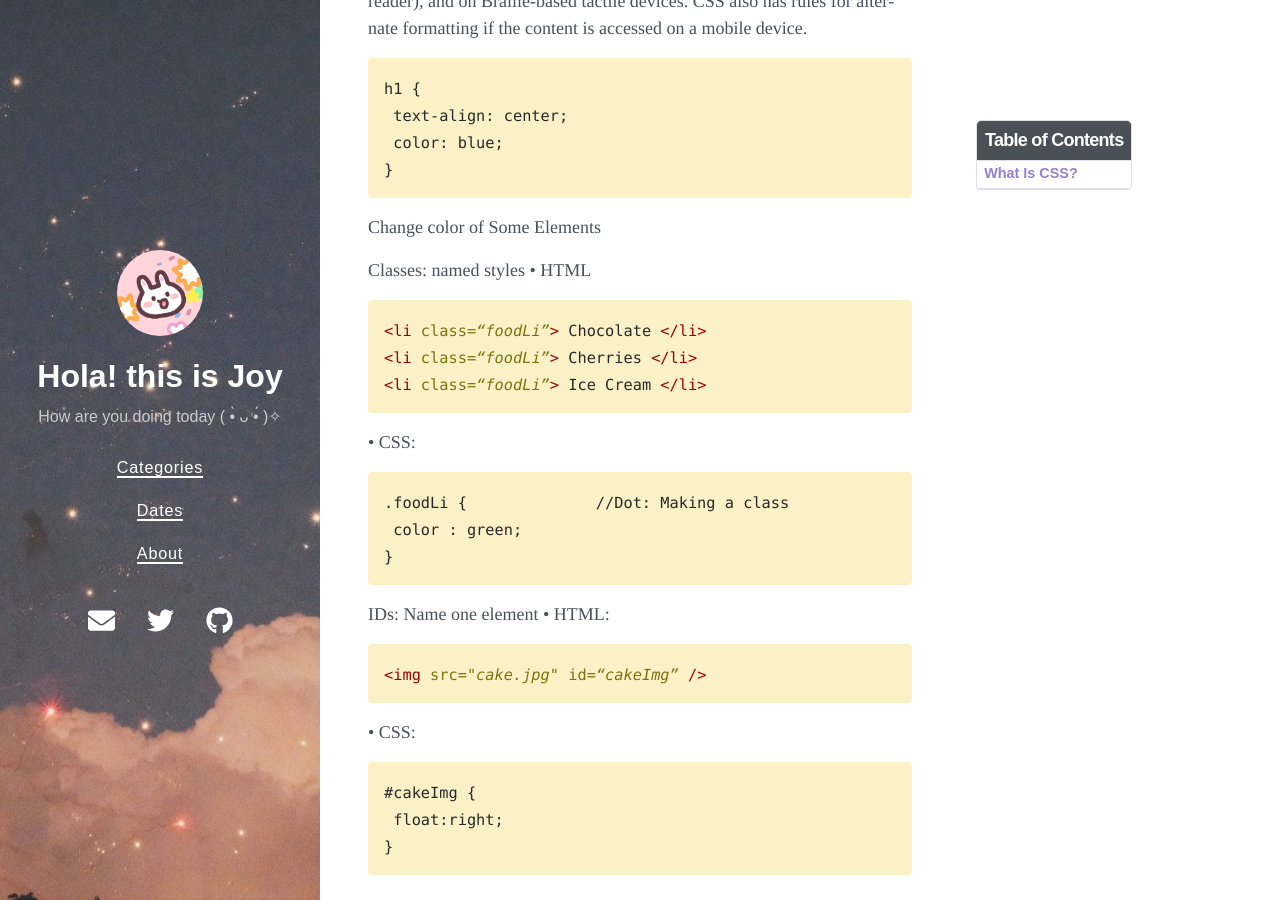
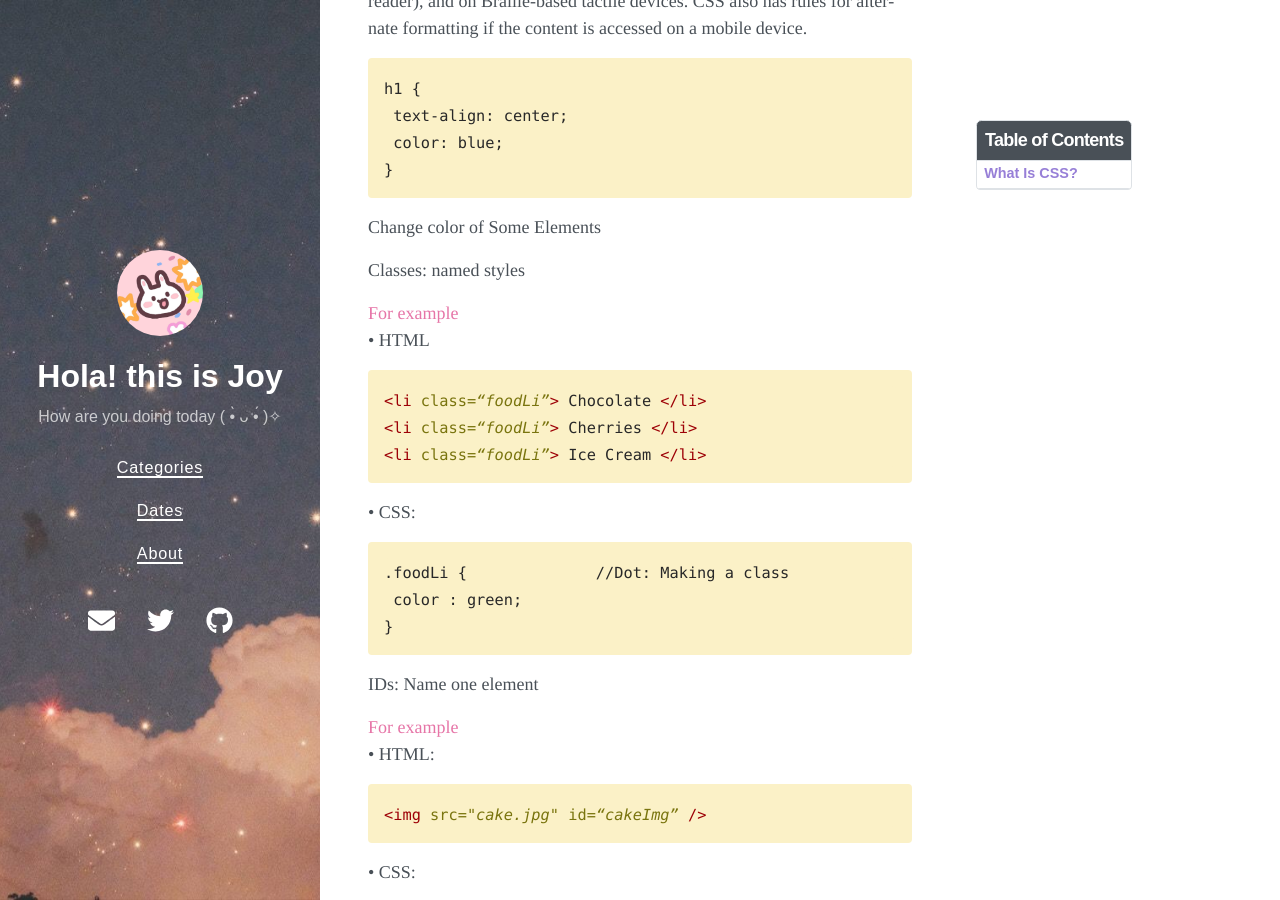
Before and after one commit to Joy3Luo/mathnotes, a Jekyll site: the page built from _posts/2020-12-22-web-css.md, in a window 1280 px wide and 900 px high, scrolled down 634 px. Built offline with Jekyll 4.4.1, drawn with Linux system fonts in a browser that asks for light colours; nearby versions of some CDN libraries.

Commit message:
Update 2020-12-22-web-css.md

````diff
--- a/_posts/2020-12-22-web-css.md
+++ b/_posts/2020-12-22-web-css.md
@@ -35,6 +35,8 @@ h1 {
 Change color of Some Elements
 
 Classes: named styles
+
+<font color= E675A7> For example</font>
 • HTML
 ```html
 <li class=“foodLi”> Chocolate </li>
@@ -49,6 +51,8 @@ Classes: named styles
 ```
 
 IDs: Name one element
+
+<font color= E675A7> For example</font>
 • HTML:
 ```html
 <img src="cake.jpg" id=“cakeImg” />
````
